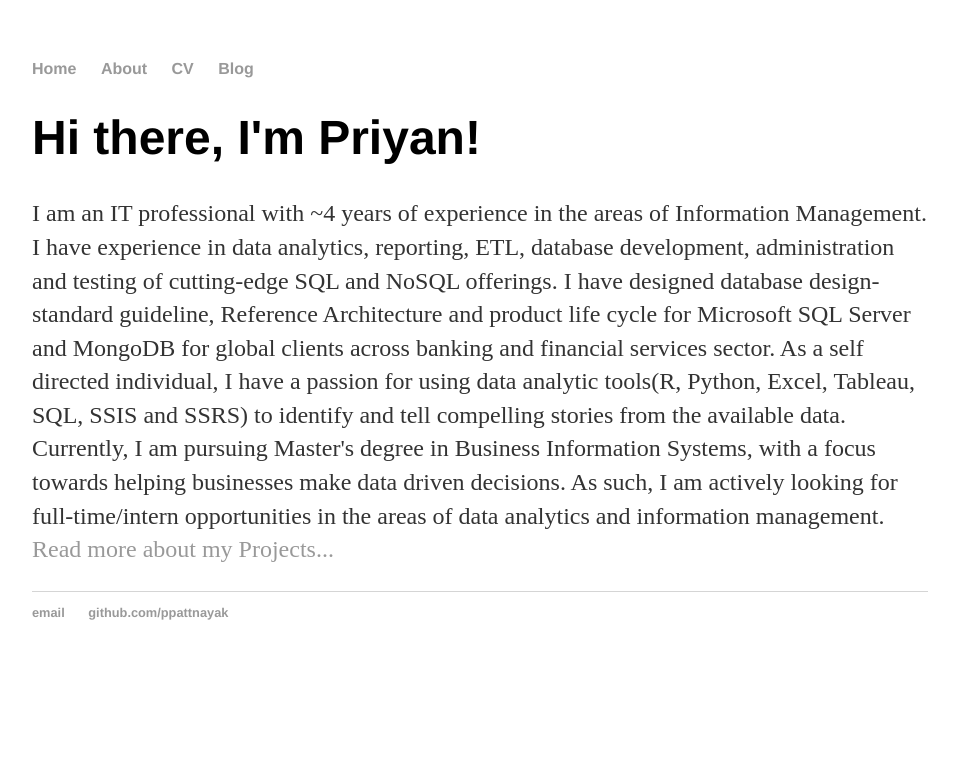
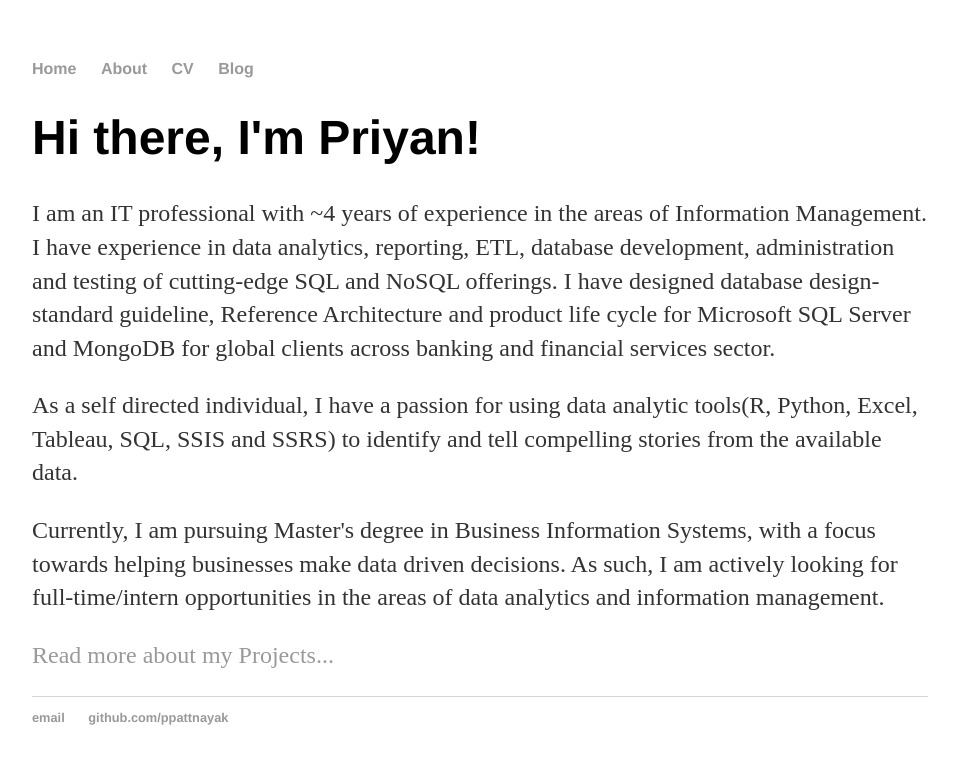
Before and after one commit to ppattnayak/ppattnayak_archive.github.io, a Jekyll site: the page built from index.html, in a window 1280 px wide. Shown: the top 764 px of the page, without its empty margins (160-1119 px from the left). Built offline with Jekyll 4.4.1, drawn with Linux system fonts in a browser that asks for light colours.

```diff
--- a/index.html
+++ b/index.html
@@ -5,9 +5,10 @@ title: Priyan Pattnayak, Graduate Student at UW, Seattle
 <div class="blurb">
 	<h1>Hi there, I'm Priyan!</h1>
 	<p>I am an IT professional with ~4 years of experience in the areas of Information Management. I have experience in data analytics, reporting, ETL, database development, administration and testing of cutting-edge SQL and NoSQL offerings.
-		I have designed database design-standard guideline, Reference Architecture and product life cycle for Microsoft SQL Server and MongoDB for global clients across banking and financial services sector.
+		I have designed database design-standard guideline, Reference Architecture and product life cycle for Microsoft SQL Server and MongoDB for global clients across banking and financial services sector. </p>
 
-As a self directed individual, I have a passion for using data analytic tools(R, Python, Excel, Tableau, SQL, SSIS and SSRS) to identify and tell compelling stories from the available data.
+	<p>As a self directed individual, I have a passion for using data analytic tools(R, Python, Excel, Tableau, SQL, SSIS and SSRS) to identify and tell compelling stories from the available data.</p>
 
-Currently, I am pursuing Master's degree in Business Information Systems, with a focus towards helping businesses make data driven decisions. As such, I am actively looking for full-time/intern opportunities in the areas of data analytics and information management. <a href="/about">Read more about my Projects...</a></p>
+	<p>Currently, I am pursuing Master's degree in Business Information Systems, with a focus towards helping businesses make data driven decisions. As such, I am actively looking for full-time/intern opportunities in the areas of data analytics and information management.</p>
+	<p><a href="/about">Read more about my Projects...</a></p>
 </div><!-- /.blurb -->
```
